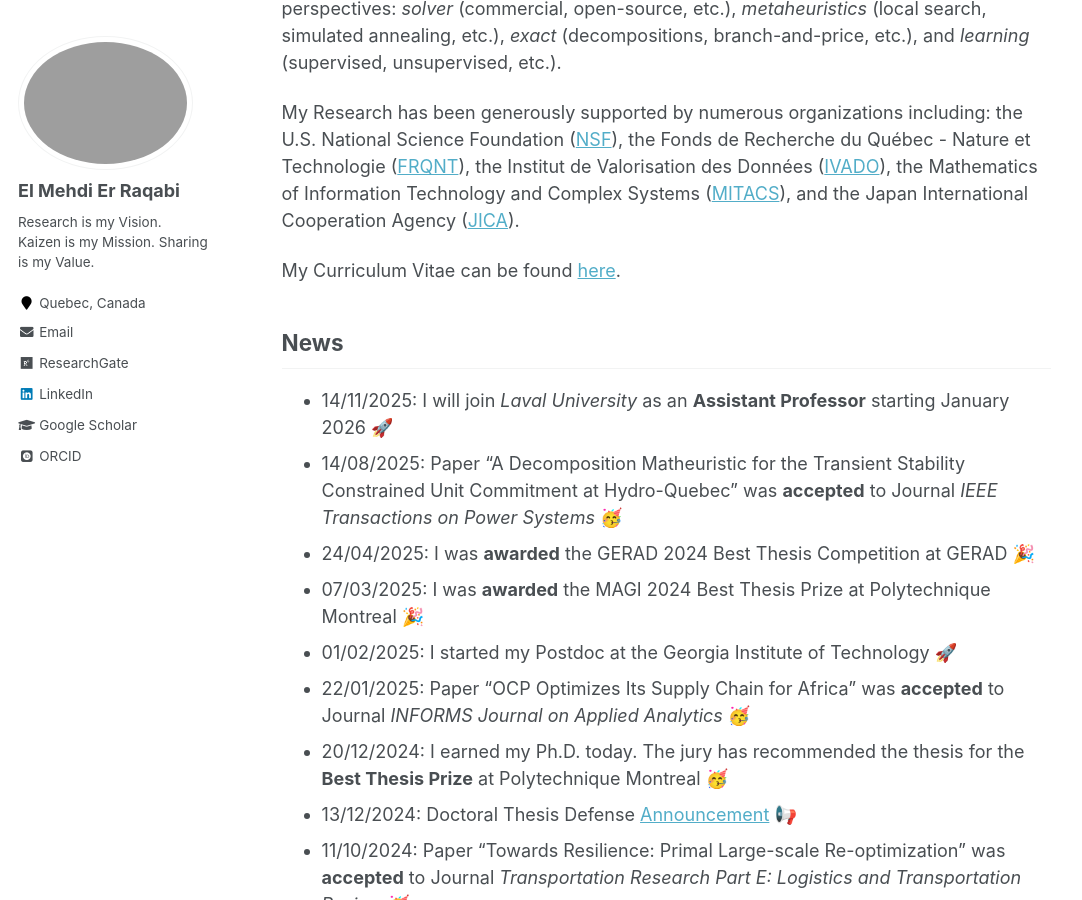
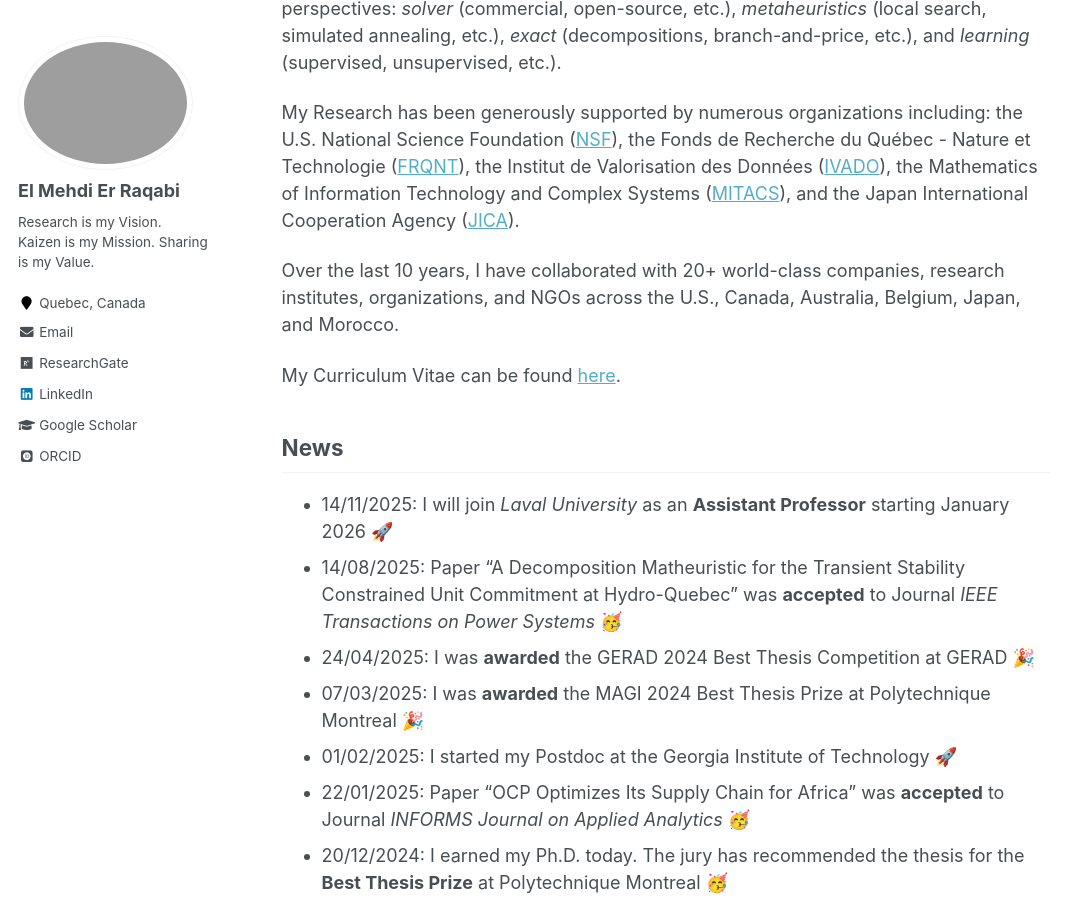
Before and after one commit to RqbMedi/rqbmedi.github.io, a Jekyll site: the page built from _pages/about.md, in a window 1280 px wide and 900 px high, scrolled down 955 px. Shown: the whole window, without its empty margins (0-1082 px from the left). Built offline with Jekyll 4.4.1, drawn with Linux system fonts in a browser that asks for light colours; some web fonts are replaced.

Commit message:
Update about.md

```diff
--- a/_pages/about.md
+++ b/_pages/about.md
@@ -20,10 +20,11 @@ I am an Incoming Assistant Professor in Operations and Decision Systems at Facul
 
 I obtained my Ph.D. in Operations Research from the Mathematics and Industrial Engineering Department of Polytechnique Montreal ([Poly](https://www.polymtl.ca/)) and the Groupe d'Études et de Recherche en Analyse des Décisions ([GERAD](https://www.gerad.ca/en)), advised by Professors [El Hallaoui Issmaïl](https://www.polymtl.ca/expertises/el-hallaoui-issmail) & [Soumis François](https://www.polymtl.ca/expertises/soumis-francois). During my Ph.D. curriculum, I was a Visiting Scholar at the Faculty of Economics and Business of Katholieke Universiteit Leuven ([KU Leuven](https://www.kuleuven.be/english/kuleuven/index.html)) in 2024, advised by Professor [Roel Leus](https://www.kuleuven.be/wieiswie/en/person/00004371), and a Visiting Scholar at the Business School of Griffith University ([Griff](https://www.griffith.edu.au/)) in 2023, advised by Professor [Yong Wu](https://www.griffith.edu.au/griffith-business-school/departments/business-strategy-innovation/contact-us/staff/dr-yong-wu). Prior to Poly, I obtained an MBA from the International University of Japan ([IUJ](https://www.iuj.ac.jp/)) in 2019, advised by Professor [Li Wenkai](http://rmap.iuj.ac.jp/profile/en.1d04074599d978f5.html).
 
-
 My research focuses on primal techniques for large-scale optimization. Specifically, I have been exploring the full optimization spectrum that goes from using optimization solvers to using optimization proxies. The full spectrum can be decomposed into four overlapping perspectives: *solver* (commercial, open-source, etc.), *metaheuristics* (local search, simulated annealing, etc.), *exact* (decompositions, branch-and-price, etc.), and *learning* (supervised, unsupervised, etc.).
 
 My Research has been generously supported by numerous organizations including: the U.S. National Science Foundation ([NSF](https://www.nsf.gov/)), the Fonds de Recherche du Québec - Nature et Technologie ([FRQNT](https://frq.gouv.qc.ca/en/)), the Institut de Valorisation des Données ([IVADO](https://ivado.ca/en/)), the Mathematics of Information Technology and Complex Systems ([MITACS](https://www.mitacs.ca/)), and the Japan International Cooperation Agency ([JICA](https://www.jica.go.jp/english/)).
+
+Over the last 10 years, I have collaborated with 20+ world-class companies, research institutes, organizations, and NGOs across the U.S., Canada, Australia, Belgium, Japan, and Morocco.
 
 My Curriculum Vitae can be found [here](http://rqbmedi.github.io/files/CV.pdf).
 
```
